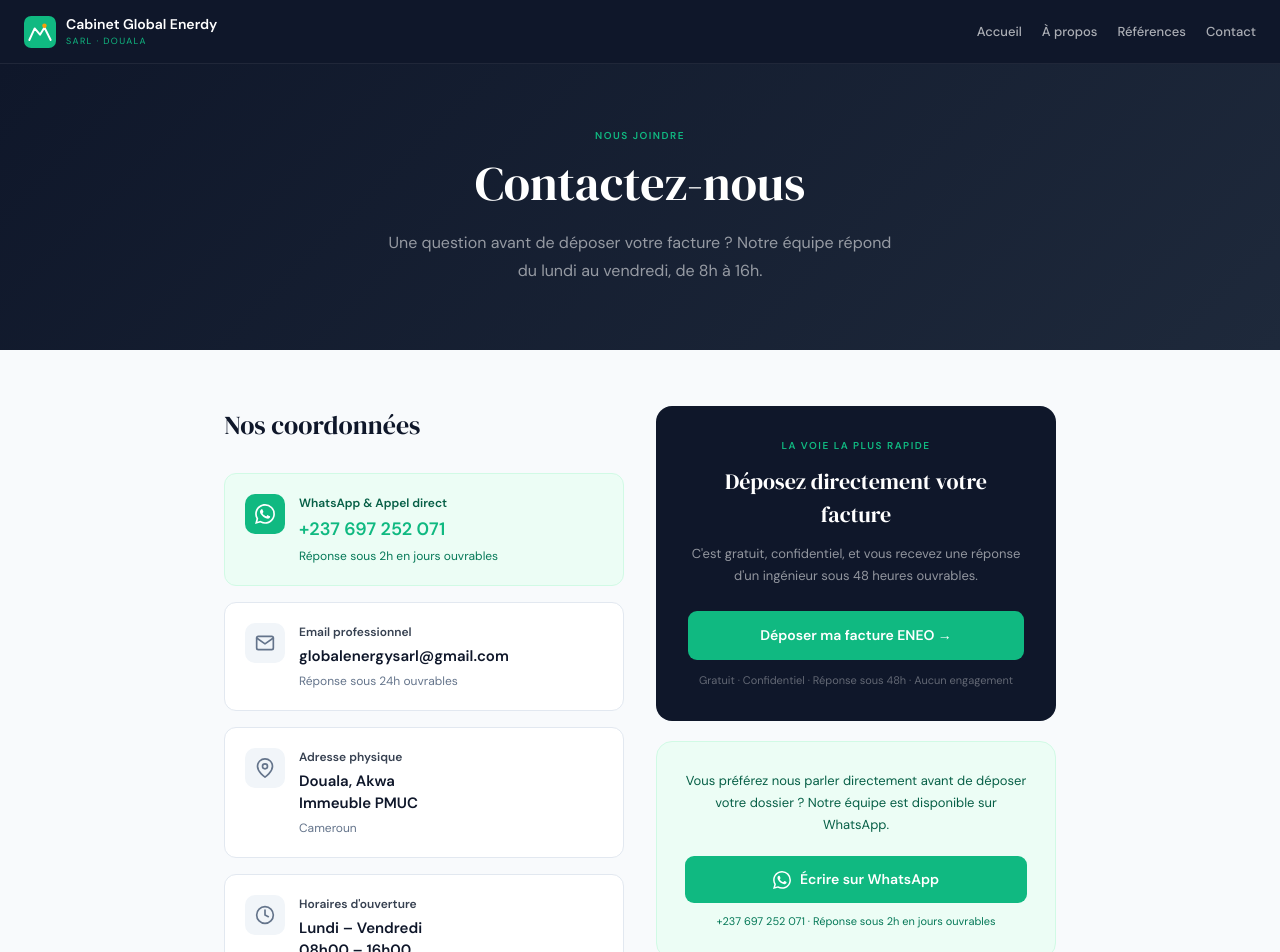
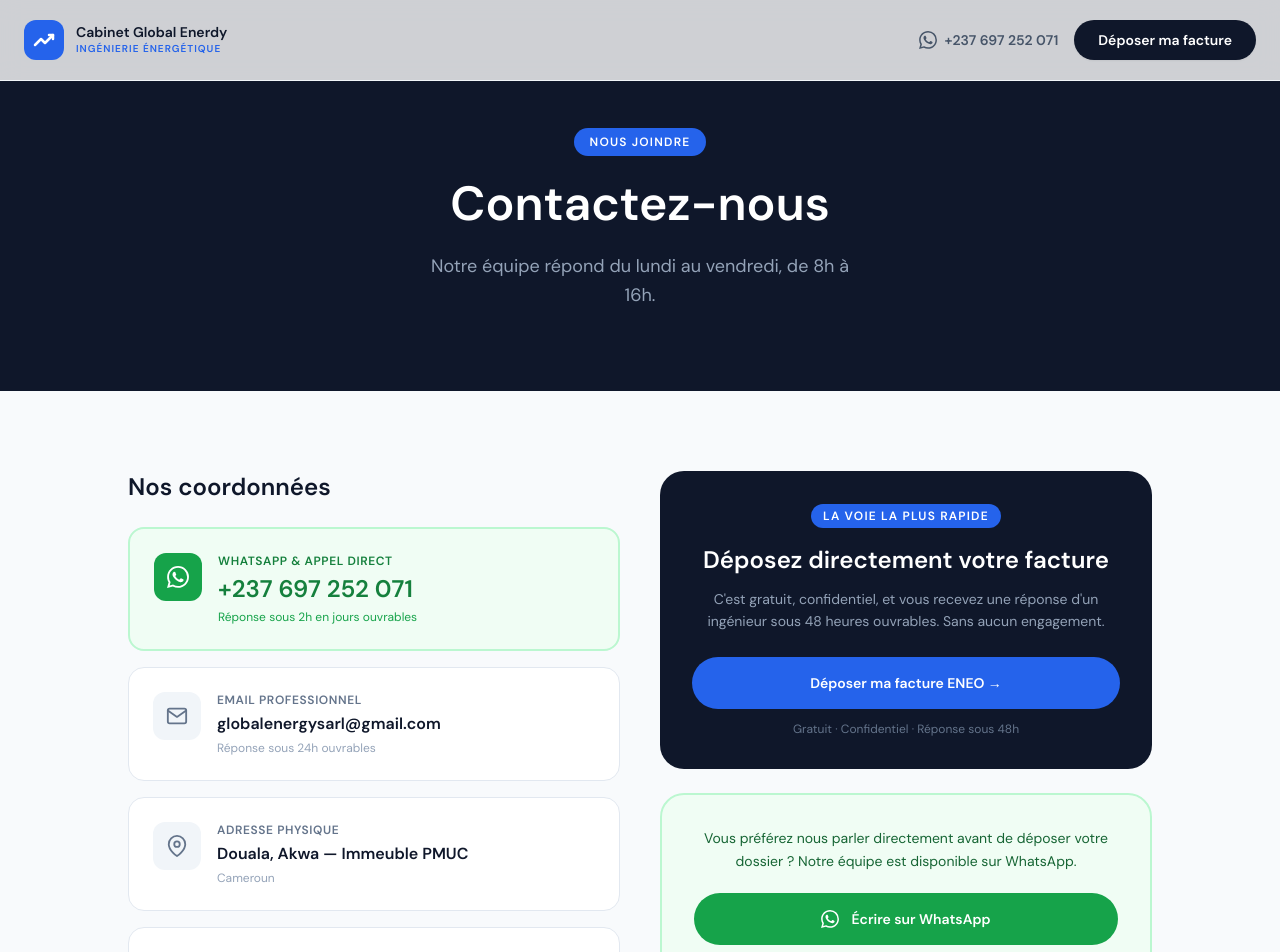
Before and after one commit to cabinetnoahetcie/factura-mt, a Next.js app in the folder frontend/: page /contact in a window 1280 px wide. Shown: the top 952 px of the page. Built offline with nearby package versions, Linux system fonts and the light colour scheme.

Commit message:
Update page.jsx

```diff
--- a/frontend/app/contact/page.jsx
+++ b/frontend/app/contact/page.jsx
@@ -1,236 +1,152 @@
+'use client';
 // app/contact/page.jsx
-'use client';
-import Link from 'next/link';
-
-
+import Navbar from '@/components/layout/Navbar';
+import Footer from '@/components/layout/Footer';
+import Link   from 'next/link';
 
 const WA_URL = `https://wa.me/237697252071?text=${encodeURIComponent("Bonjour Cabinet Global Enerdy, je souhaite démarrer un audit de ma facture ENEO MT.")}`;
 
-const NAV = [
-  { href:'/',            label:'Accueil'    },
-  { href:'/a-propos',   label:'À propos'   },
-  { href:'/references', label:'Références' },
-  { href:'/contact',    label:'Contact'    },
-];
-
-function Navbar() {
-  return (
-    <nav style={{
-      background:'#0f172a', borderBottom:'1px solid rgba(255,255,255,0.07)',
-      padding:'0 24px', height:64,
-      display:'flex', alignItems:'center', justifyContent:'space-between',
-      position:'sticky', top:0, zIndex:100,
-    }}>
-      <Link href="/" style={{ display:'flex', alignItems:'center', gap:10, textDecoration:'none' }}>
-        <svg width="32" height="32" viewBox="0 0 36 36" fill="none">
-          <rect width="36" height="36" rx="8" fill="#10B981"/>
-          <polyline points="6,27 12,14 18,21 23,13 30,27" fill="none" stroke="white" strokeWidth="2.2" strokeLinejoin="round" strokeLinecap="round"/>
-          <circle cx="23" cy="11" r="2.5" fill="#F59E0B"/>
-        </svg>
-        <div>
-          <div style={{ fontSize:14, fontWeight:700, color:'white' }}>Cabinet Global Enerdy</div>
-          <div style={{ fontSize:9, color:'#10B981', letterSpacing:'0.15em', textTransform:'uppercase' }}>SARL · Douala</div>
-        </div>
-      </Link>
-      <div style={{ display:'flex', gap:20, alignItems:'center' }}>
-        {NAV.map(({ href, label }) => (
-          <Link key={href} href={href} style={{ fontSize:13, fontWeight:500, color:'rgba(255,255,255,0.65)', textDecoration:'none' }}>
-            {label}
-          </Link>
-        ))}
-      </div>
-    </nav>
-  );
-}
-
 export default function Contact() {
   return (
-    <div style={{ background:'#f8fafc', minHeight:'100vh', fontFamily:"'DM Sans',sans-serif" }}>
-      <Navbar />
+    <div className="min-h-screen bg-white font-sans">
+      <Navbar onAudit={() => {}} />
 
       {/* Hero */}
-      <div style={{ background:'linear-gradient(135deg,#0f172a,#1e293b)', padding:'64px 24px', textAlign:'center' }}>
-        <div style={{ fontSize:10, fontWeight:700, letterSpacing:'0.15em', textTransform:'uppercase', color:'#10B981', marginBottom:12 }}>
+      <section className="bg-slate-900 pt-32 pb-20 px-6 text-center">
+        <span className="inline-block bg-blue-600 text-white text-xs font-bold uppercase tracking-widest px-4 py-1.5 rounded-full mb-6">
           Nous joindre
-        </div>
-        <h1 style={{ fontFamily:"'DM Serif Display',serif", fontSize:'clamp(28px,5vw,48px)', color:'white', marginBottom:16, lineHeight:1.2 }}>
+        </span>
+        <h1 className="text-4xl md:text-5xl font-extrabold text-white leading-tight mb-6">
           Contactez-nous
         </h1>
-        <p style={{ fontSize:16, color:'rgba(255,255,255,0.55)', maxWidth:520, margin:'0 auto', lineHeight:1.8 }}>
-          Une question avant de déposer votre facture ?
+        <p className="text-slate-400 text-lg max-w-md mx-auto leading-relaxed">
           Notre équipe répond du lundi au vendredi, de 8h à 16h.
         </p>
-      </div>
+      </section>
 
-      <div style={{ maxWidth:880, margin:'0 auto', padding:'56px 24px 80px' }}>
-        <div style={{ display:'grid', gridTemplateColumns:'repeat(auto-fit,minmax(280px,1fr))', gap:32 }}>
+      {/* Contenu */}
+      <section className="py-20 px-6 bg-slate-50">
+        <div className="max-w-5xl mx-auto grid grid-cols-1 lg:grid-cols-2 gap-10">
 
           {/* Coordonnées */}
-          <div>
-            <h2 style={{ fontFamily:"'DM Serif Display',serif", fontSize:'clamp(20px,3vw,26px)', color:'#0f172a', marginBottom:28 }}>
-              Nos coordonnées
-            </h2>
+          <div className="space-y-4">
+            <h2 className="text-2xl font-extrabold text-slate-900 mb-6">Nos coordonnées</h2>
 
             {/* WhatsApp */}
-            <div style={{
-              background:'#ecfdf5', border:'1px solid #d1fae5',
-              borderRadius:12, padding:20, marginBottom:16,
-              display:'flex', gap:14, alignItems:'flex-start',
-            }}>
-              <div style={{
-                width:40, height:40, borderRadius:10,
-                background:'#10B981', flexShrink:0,
-                display:'flex', alignItems:'center', justifyContent:'center',
-              }}>
-                <svg width="20" height="20" viewBox="0 0 24 24" fill="white">
+            <div className="bg-green-50 border-2 border-green-200 rounded-2xl p-6 flex items-start gap-4">
+              <div className="w-12 h-12 bg-green-600 rounded-xl flex items-center justify-center flex-shrink-0">
+                <svg width="22" height="22" viewBox="0 0 24 24" fill="white">
                   <path d="M17.472 14.382c-.297-.149-1.758-.867-2.03-.967-.273-.099-.471-.148-.67.15-.197.297-.767.966-.94 1.164-.173.199-.347.223-.644.075-.297-.15-1.255-.463-2.39-1.475-.883-.788-1.48-1.761-1.653-2.059-.173-.297-.018-.458.13-.606.134-.133.298-.347.446-.52.149-.174.198-.298.298-.497.099-.198.05-.371-.025-.52-.075-.149-.669-1.612-.916-2.207-.242-.579-.487-.5-.669-.51-.173-.008-.371-.01-.57-.01-.198 0-.52.074-.792.372-.272.297-1.04 1.016-1.04 2.479 0 1.462 1.065 2.875 1.213 3.074.149.198 2.096 3.2 5.077 4.487.709.306 1.262.489 1.694.625.712.227 1.36.195 1.871.118.571-.085 1.758-.719 2.006-1.413.248-.694.248-1.289.173-1.413-.074-.124-.272-.198-.57-.347m-5.421 7.403h-.004a9.87 9.87 0 01-5.031-1.378l-.361-.214-3.741.982.998-3.648-.235-.374a9.86 9.86 0 01-1.51-5.26c.001-5.45 4.436-9.884 9.888-9.884 2.64 0 5.122 1.03 6.988 2.898a9.825 9.825 0 012.893 6.994c-.003 5.45-4.437 9.884-9.885 9.884m8.413-18.297A11.815 11.815 0 0012.05 0C5.495 0 .16 5.335.157 11.892c0 2.096.547 4.142 1.588 5.945L.057 24l6.305-1.654a11.882 11.882 0 005.683 1.448h.005c6.554 0 11.89-5.335 11.893-11.893a11.821 11.821 0 00-3.48-8.413z"/>
                 </svg>
               </div>
               <div>
-                <div style={{ fontSize:12, fontWeight:700, color:'#065f46', marginBottom:4 }}>WhatsApp & Appel direct</div>
+                <div className="text-xs font-bold text-green-700 uppercase tracking-wider mb-1">WhatsApp & Appel direct</div>
                 <a href={WA_URL} target="_blank" rel="noopener noreferrer"
-                  style={{ fontSize:18, fontWeight:700, color:'#10B981', textDecoration:'none', display:'block', marginBottom:4 }}>
+                  className="text-2xl font-extrabold text-green-700 block mb-1 hover:underline">
                   +237 697 252 071
                 </a>
-                <div style={{ fontSize:12, color:'#047857' }}>Réponse sous 2h en jours ouvrables</div>
+                <div className="text-xs text-green-600">Réponse sous 2h en jours ouvrables</div>
               </div>
             </div>
 
             {/* Email */}
-            <div style={{
-              background:'white', border:'1px solid #e2e8f0',
-              borderRadius:12, padding:20, marginBottom:16,
-              display:'flex', gap:14, alignItems:'flex-start',
-            }}>
-              <div style={{
-                width:40, height:40, borderRadius:10,
-                background:'#f1f5f9', flexShrink:0,
-                display:'flex', alignItems:'center', justifyContent:'center',
-              }}>
-                <svg width="20" height="20" viewBox="0 0 24 24" fill="none" stroke="#64748b" strokeWidth="2" strokeLinecap="round" strokeLinejoin="round">
+            <div className="bg-white border border-slate-200 rounded-2xl p-6 flex items-start gap-4">
+              <div className="w-12 h-12 bg-slate-100 rounded-xl flex items-center justify-center flex-shrink-0">
+                <svg width="22" height="22" viewBox="0 0 24 24" fill="none" stroke="#64748b" strokeWidth="2" strokeLinecap="round" strokeLinejoin="round">
                   <path d="M4 4h16c1.1 0 2 .9 2 2v12c0 1.1-.9 2-2 2H4c-1.1 0-2-.9-2-2V6c0-1.1.9-2 2-2z"/>
                   <polyline points="22,6 12,13 2,6"/>
                 </svg>
               </div>
               <div>
-                <div style={{ fontSize:12, fontWeight:700, color:'#374151', marginBottom:4 }}>Email professionnel</div>
+                <div className="text-xs font-bold text-slate-500 uppercase tracking-wider mb-1">Email professionnel</div>
                 <a href="mailto:globalenergysarl@gmail.com"
-                  style={{ fontSize:15, fontWeight:600, color:'#0f172a', textDecoration:'none', display:'block', marginBottom:4 }}>
+                  className="text-base font-bold text-slate-900 block mb-1 hover:text-blue-600">
                   globalenergysarl@gmail.com
                 </a>
-                <div style={{ fontSize:12, color:'#64748b' }}>Réponse sous 24h ouvrables</div>
+                <div className="text-xs text-slate-400">Réponse sous 24h ouvrables</div>
               </div>
             </div>
 
             {/* Adresse */}
-            <div style={{
-              background:'white', border:'1px solid #e2e8f0',
-              borderRadius:12, padding:20, marginBottom:16,
-              display:'flex', gap:14, alignItems:'flex-start',
-            }}>
-              <div style={{
-                width:40, height:40, borderRadius:10,
-                background:'#f1f5f9', flexShrink:0,
-                display:'flex', alignItems:'center', justifyContent:'center',
-              }}>
-                <svg width="20" height="20" viewBox="0 0 24 24" fill="none" stroke="#64748b" strokeWidth="2" strokeLinecap="round" strokeLinejoin="round">
+            <div className="bg-white border border-slate-200 rounded-2xl p-6 flex items-start gap-4">
+              <div className="w-12 h-12 bg-slate-100 rounded-xl flex items-center justify-center flex-shrink-0">
+                <svg width="22" height="22" viewBox="0 0 24 24" fill="none" stroke="#64748b" strokeWidth="2" strokeLinecap="round" strokeLinejoin="round">
                   <path d="M21 10c0 7-9 13-9 13s-9-6-9-13a9 9 0 0118 0z"/>
                   <circle cx="12" cy="10" r="3"/>
                 </svg>
               </div>
               <div>
-                <div style={{ fontSize:12, fontWeight:700, color:'#374151', marginBottom:4 }}>Adresse physique</div>
-                <div style={{ fontSize:15, fontWeight:600, color:'#0f172a', marginBottom:4 }}>
-                  Douala, Akwa<br/>Immeuble PMUC
+                <div className="text-xs font-bold text-slate-500 uppercase tracking-wider mb-1">Adresse physique</div>
+                <div className="text-base font-bold text-slate-900 mb-1">
+                  Douala, Akwa — Immeuble PMUC
                 </div>
-                <div style={{ fontSize:12, color:'#64748b' }}>Cameroun</div>
+                <div className="text-xs text-slate-400">Cameroun</div>
               </div>
             </div>
 
             {/* Horaires */}
-            <div style={{
-              background:'white', border:'1px solid #e2e8f0',
-              borderRadius:12, padding:20,
-              display:'flex', gap:14, alignItems:'flex-start',
-            }}>
-              <div style={{
-                width:40, height:40, borderRadius:10,
-                background:'#f1f5f9', flexShrink:0,
-                display:'flex', alignItems:'center', justifyContent:'center',
-              }}>
-                <svg width="20" height="20" viewBox="0 0 24 24" fill="none" stroke="#64748b" strokeWidth="2" strokeLinecap="round" strokeLinejoin="round">
+            <div className="bg-white border border-slate-200 rounded-2xl p-6 flex items-start gap-4">
+              <div className="w-12 h-12 bg-slate-100 rounded-xl flex items-center justify-center flex-shrink-0">
+                <svg width="22" height="22" viewBox="0 0 24 24" fill="none" stroke="#64748b" strokeWidth="2" strokeLinecap="round" strokeLinejoin="round">
                   <circle cx="12" cy="12" r="10"/>
                   <polyline points="12 6 12 12 16 14"/>
                 </svg>
               </div>
               <div>
-                <div style={{ fontSize:12, fontWeight:700, color:'#374151', marginBottom:4 }}>Horaires d'ouverture</div>
-                <div style={{ fontSize:15, fontWeight:600, color:'#0f172a', marginBottom:4 }}>
-                  Lundi – Vendredi<br/>08h00 – 16h00
+                <div className="text-xs font-bold text-slate-500 uppercase tracking-wider mb-1">Horaires d'ouverture</div>
+                <div className="text-base font-bold text-slate-900 mb-1">
+                  Lundi – Vendredi · 08h00 – 16h00
                 </div>
-                <div style={{ fontSize:12, color:'#64748b' }}>5 jours sur 7</div>
+                <div className="text-xs text-slate-400">5 jours sur 7</div>
               </div>
             </div>
           </div>
 
-          {/* Droite - CTA et info */}
-          <div>
-            {/* CTA principal */}
-            <div style={{
-              background:'#0f172a', borderRadius:16,
-              padding:32, marginBottom:20, textAlign:'center',
-            }}>
-              <div style={{ fontSize:10, fontWeight:700, letterSpacing:'0.15em', textTransform:'uppercase', color:'#10B981', marginBottom:12 }}>
+          {/* CTA */}
+          <div className="space-y-6">
+            {/* Dépôt facture */}
+            <div className="bg-slate-900 rounded-3xl p-8 text-center">
+              <span className="inline-block bg-blue-600 text-white text-xs font-bold uppercase tracking-widest px-3 py-1 rounded-full mb-4">
                 La voie la plus rapide
-              </div>
-              <h3 style={{ fontFamily:"'DM Serif Display',serif", fontSize:22, color:'white', marginBottom:12 }}>
+              </span>
+              <h3 className="text-2xl font-bold text-white mb-3">
                 Déposez directement votre facture
               </h3>
-              <p style={{ fontSize:13, color:'rgba(255,255,255,0.55)', lineHeight:1.7, marginBottom:24 }}>
+              <p className="text-slate-400 text-sm leading-relaxed mb-6">
                 C'est gratuit, confidentiel, et vous recevez une réponse
-                d'un ingénieur sous 48 heures ouvrables.
+                d'un ingénieur sous 48 heures ouvrables. Sans aucun engagement.
               </p>
-              <Link href="/" style={{
-                display:'block', background:'#10B981', color:'white',
-                textDecoration:'none', borderRadius:9, padding:'14px 20px',
-                fontSize:14, fontWeight:700, fontFamily:"'DM Sans',sans-serif",
-                textAlign:'center', marginBottom:12,
-              }}>
+              <Link href="/"
+                className="block bg-blue-600 text-white px-8 py-4 rounded-full font-bold hover:bg-blue-700 transition-all text-sm text-center mb-3">
                 Déposer ma facture ENEO →
               </Link>
-              <div style={{ fontSize:11, color:'rgba(255,255,255,0.35)' }}>
-                Gratuit · Confidentiel · Réponse sous 48h · Aucun engagement
+              <div className="text-xs text-slate-500">
+                Gratuit · Confidentiel · Réponse sous 48h
               </div>
             </div>
 
             {/* WhatsApp direct */}
-            <div style={{
-              background:'#ecfdf5', border:'1px solid #d1fae5',
-              borderRadius:16, padding:28, textAlign:'center',
-            }}>
-              <div style={{ fontSize:13, color:'#065f46', lineHeight:1.7, marginBottom:20 }}>
+            <div className="bg-green-50 border-2 border-green-200 rounded-3xl p-8 text-center">
+              <p className="text-green-800 text-sm leading-relaxed mb-5">
                 Vous préférez nous parler directement avant de déposer votre dossier ?
                 Notre équipe est disponible sur WhatsApp.
-              </div>
-              <a href={WA_URL} target="_blank" rel="noopener noreferrer" style={{
-                display:'flex', alignItems:'center', justifyContent:'center', gap:9,
-                background:'#10B981', color:'white',
-                textDecoration:'none', borderRadius:9,
-                padding:'13px 20px', fontSize:14, fontWeight:700,
-                fontFamily:"'DM Sans',sans-serif",
-              }}>
+              </p>
+              <a href={WA_URL} target="_blank" rel="noopener noreferrer"
+                className="flex items-center justify-center gap-3 bg-green-600 text-white px-8 py-4 rounded-full font-bold hover:bg-green-700 transition-all text-sm">
                 <svg width="18" height="18" viewBox="0 0 24 24" fill="currentColor">
                   <path d="M17.472 14.382c-.297-.149-1.758-.867-2.03-.967-.273-.099-.471-.148-.67.15-.197.297-.767.966-.94 1.164-.173.199-.347.223-.644.075-.297-.15-1.255-.463-2.39-1.475-.883-.788-1.48-1.761-1.653-2.059-.173-.297-.018-.458.13-.606.134-.133.298-.347.446-.52.149-.174.198-.298.298-.497.099-.198.05-.371-.025-.52-.075-.149-.669-1.612-.916-2.207-.242-.579-.487-.5-.669-.51-.173-.008-.371-.01-.57-.01-.198 0-.52.074-.792.372-.272.297-1.04 1.016-1.04 2.479 0 1.462 1.065 2.875 1.213 3.074.149.198 2.096 3.2 5.077 4.487.709.306 1.262.489 1.694.625.712.227 1.36.195 1.871.118.571-.085 1.758-.719 2.006-1.413.248-.694.248-1.289.173-1.413-.074-.124-.272-.198-.57-.347m-5.421 7.403h-.004a9.87 9.87 0 01-5.031-1.378l-.361-.214-3.741.982.998-3.648-.235-.374a9.86 9.86 0 01-1.51-5.26c.001-5.45 4.436-9.884 9.888-9.884 2.64 0 5.122 1.03 6.988 2.898a9.825 9.825 0 012.893 6.994c-.003 5.45-4.437 9.884-9.885 9.884m8.413-18.297A11.815 11.815 0 0012.05 0C5.495 0 .16 5.335.157 11.892c0 2.096.547 4.142 1.588 5.945L.057 24l6.305-1.654a11.882 11.882 0 005.683 1.448h.005c6.554 0 11.89-5.335 11.893-11.893a11.821 11.821 0 00-3.48-8.413z"/>
                 </svg>
                 Écrire sur WhatsApp
               </a>
-              <div style={{ fontSize:11, color:'#047857', marginTop:10 }}>
+              <div className="text-xs text-green-600 mt-3">
                 +237 697 252 071 · Réponse sous 2h en jours ouvrables
               </div>
             </div>
           </div>
         </div>
-      </div>
+      </section>
+
+      <Footer />
     </div>
   );
 }
```
